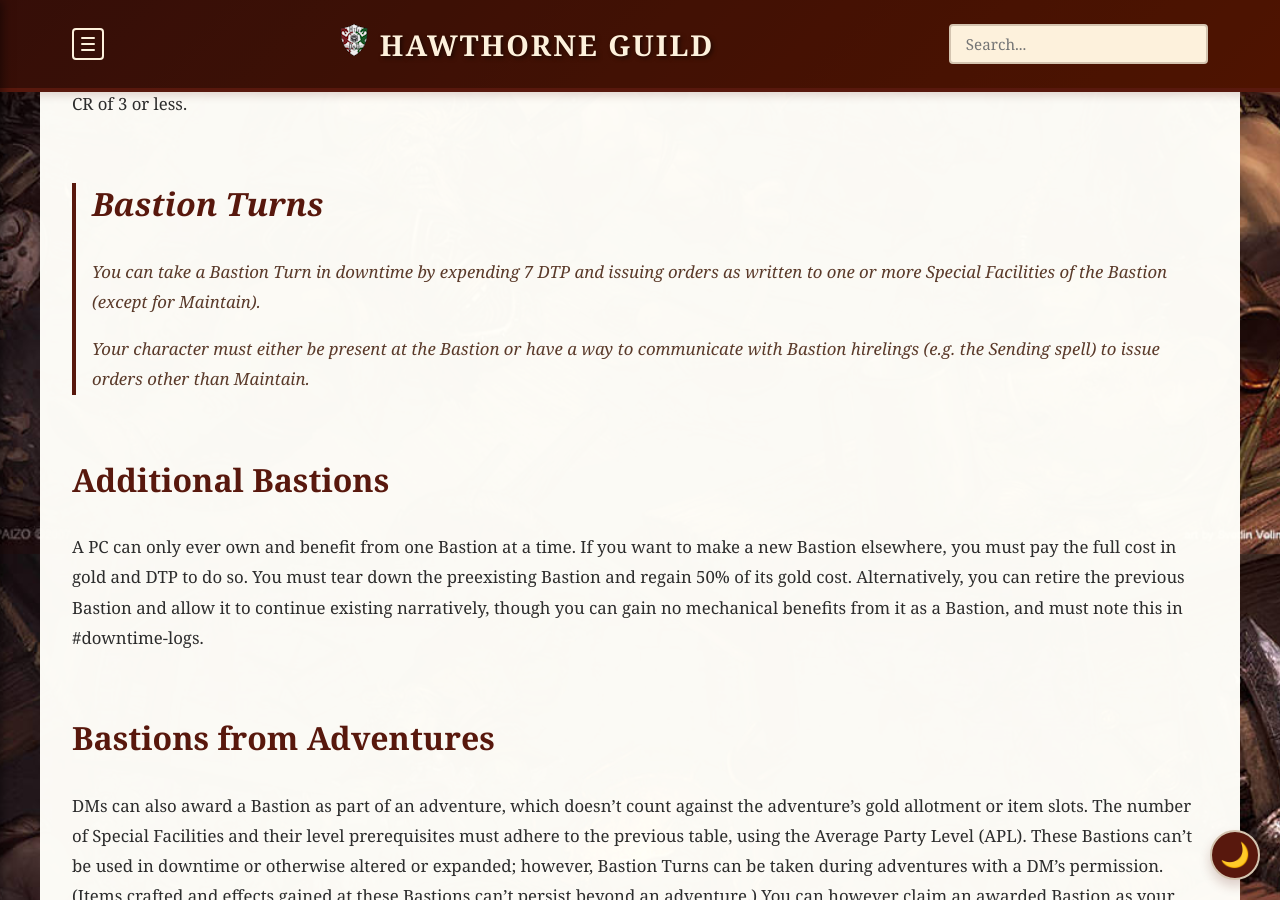
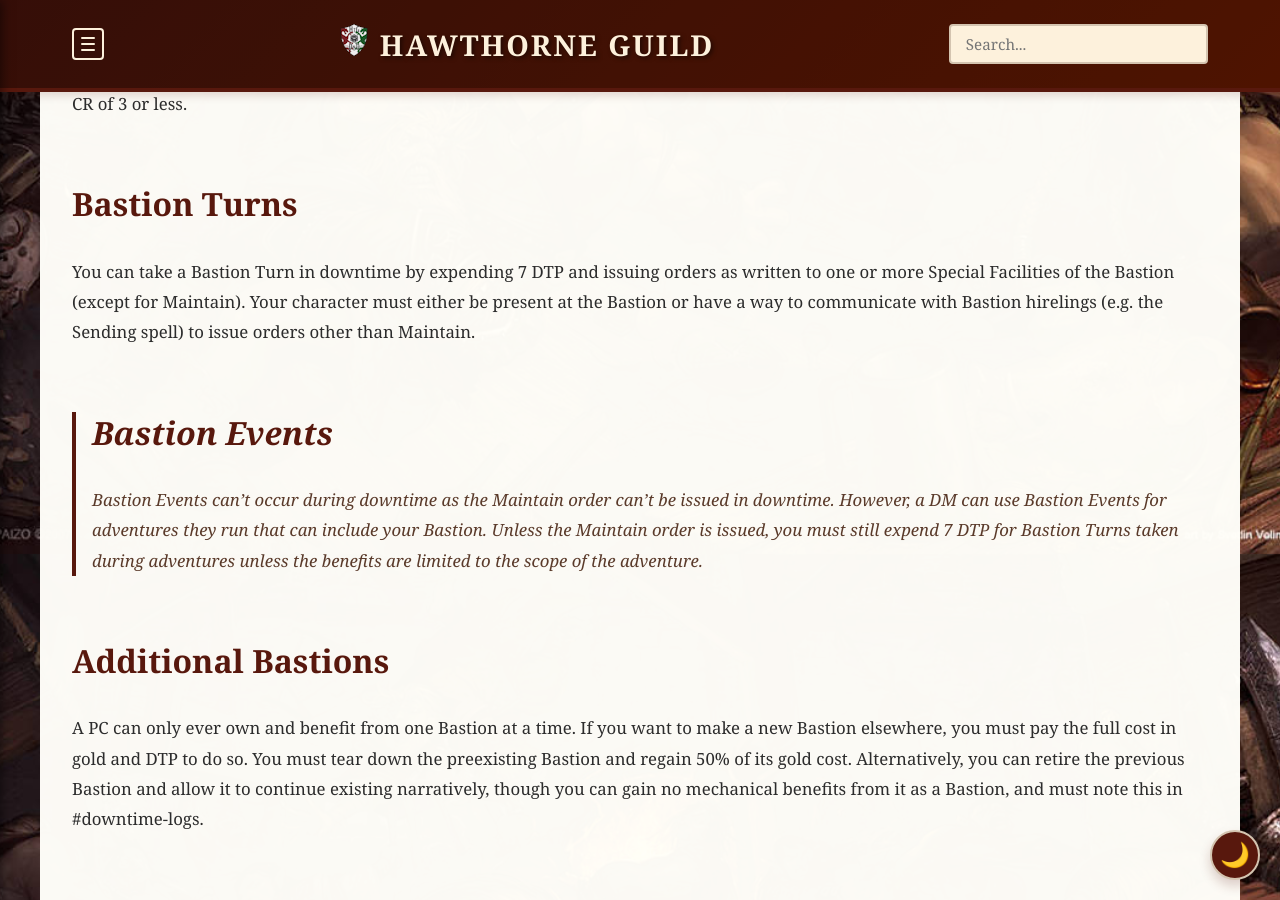
Before and after one commit to hawthorneguild/Guides, a Jekyll site: the page built from _playersguide/appendices/bastions.md, in a window 1280 px wide and 900 px high, scrolled down 1246 px. Built offline with Jekyll 4.4.1, drawn with Linux system fonts in a browser that asks for light colours; comment, search, counter and statistics services are not loaded.

Commit message:
Players Guide Updates

```diff
--- a/_playersguide/appendices/bastions.md
+++ b/_playersguide/appendices/bastions.md
@@ -25,10 +25,13 @@
 
 You can flavor and assign names and personalities to any Bastion hirelings you have, which can’t provide any benefits beyond what’s written for their associated facility. Bastion hirelings don’t have statblocks, but can be assigned an NPC statblock by a DM during an adventure, with a CR of 3 or less.
 
-> ## Bastion Turns
-> You can take a Bastion Turn in downtime by expending 7 DTP and issuing orders as written to one or more Special Facilities of the Bastion (except for Maintain).
+## Bastion Turns
+You can take a Bastion Turn in downtime by expending 7 DTP and issuing orders as written to one or more Special Facilities of the Bastion (except for Maintain).
+Your character must either be present at the Bastion or have a way to communicate with Bastion hirelings (e.g. the Sending spell) to issue orders other than Maintain.
+
+> ## Bastion Events
 >
-> Your character must either be present at the Bastion or have a way to communicate with Bastion hirelings (e.g. the Sending spell) to issue orders other than Maintain.
+> Bastion Events can’t occur during downtime as the Maintain order can’t be issued in downtime. However, a DM can use Bastion Events for adventures they run that can include your Bastion. Unless the Maintain order is issued, you must still expend 7 DTP for Bastion Turns taken during adventures unless the benefits are limited to the scope of the adventure.
 >
 
 ## Additional Bastions
```
Also changed, not shown: _playersguide/appendices/2024-games.md (+1 -1 lines), _playersguide/character-creation.md (+1 -1 lines), _playersguide/playing-games.md (+1 -2 lines).
